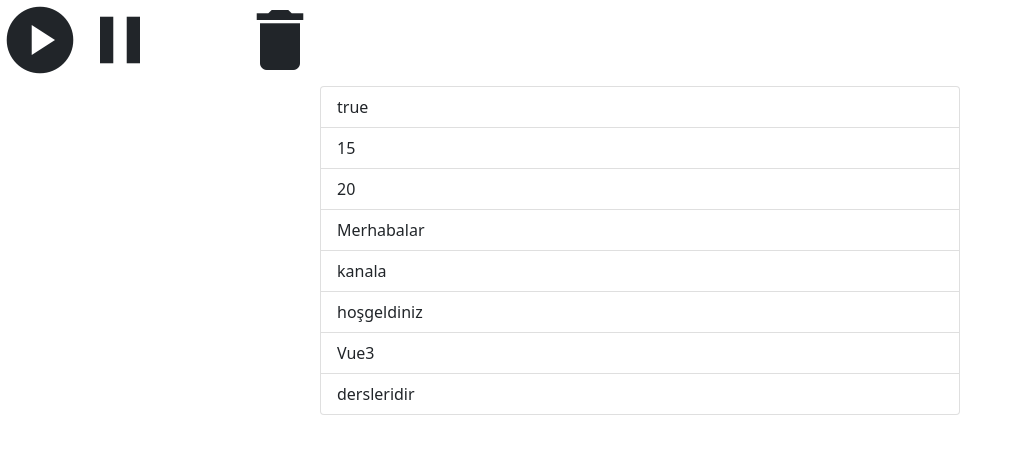
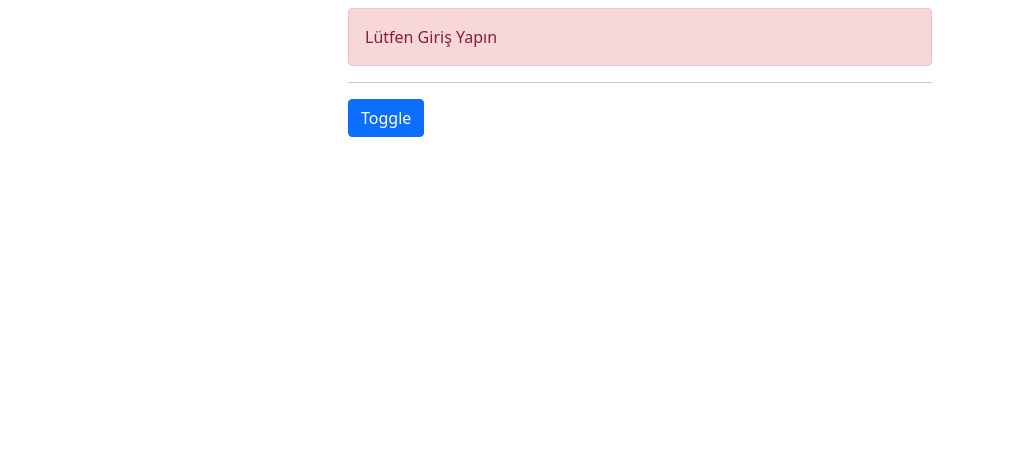
Before and after one commit to hhakangull/Vue3-examples-with-Typescript, a Vue app: page / in a window 1280 px wide. Shown: the top 454 px of the page, without its empty margins (0-1017 px from the left). Built offline with nearby package versions, Linux system fonts and the light colour scheme.

Commit message:
emit islemi toggle button

```diff
--- a/src/App.vue
+++ b/src/App.vue
@@ -1,15 +1,16 @@
 <template>
-  <Icon :type="'play_circle'" />
-  <Icon :type="'paused'" />
-  <Icon :type="'delete'" />
-  <div class="mx-auto w-50">
-    <List :list="[true, 15, 20, 'Merhabalar', 'kanala', 'hoşgeldiniz', 'Vue3', 'dersleridir']" />
+  <div class="mx-auto p-2" style="max-width: 600px;">
+    <div v-if="toggle" class="alert alert-danger" role="alert">Lütfen Giriş Yapın</div>
+
+    <!-- <button class="btn btn-primary" @click="toggle = !toggle">Toogle</button> -->
+    <hr>
+    <ToggleButton @toggle="toggle= $event" />
   </div>
 </template>
 <script setup lang="ts">
-import Icon from './components/Icon.vue';
-import List from './components/List.vue';
-
+import ToggleButton from './components/ToggleButton.vue';
+import { ref } from 'vue';
+const toggle = ref(true)
 </script>
 
 <style lang="scss">
--- /dev/null
+++ b/src/components/ToggleButton.vue
@@ -0,0 +1,27 @@
+<template>
+   <button @click="emitEvent" class="btn btn-primary">Toggle</button>
+</template>
+
+<script lang="ts" setup>
+import { onMounted, ref } from "vue";
+const toggle = ref(true);
+const emit = defineEmits({
+   toggle: (value: boolean) => {
+      if (typeof value != 'boolean') {
+         return false;
+      } else {
+         return true;
+      }
+   },
+});
+
+const emitEvent = () => {
+   toggle.value = !toggle.value
+   emit('toggle', toggle.value)
+};
+
+onMounted(() => {
+   emit('toggle', true)
+})
+
+</script>
```
